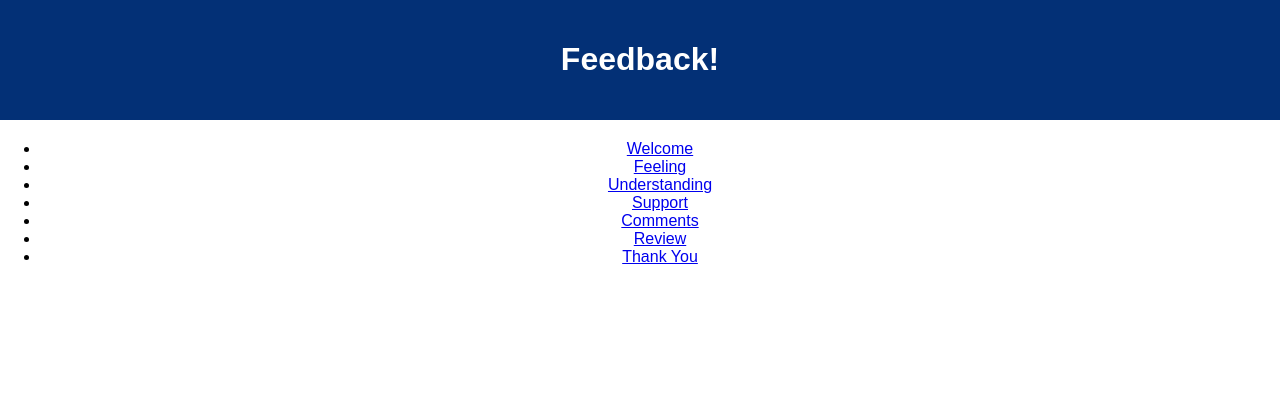
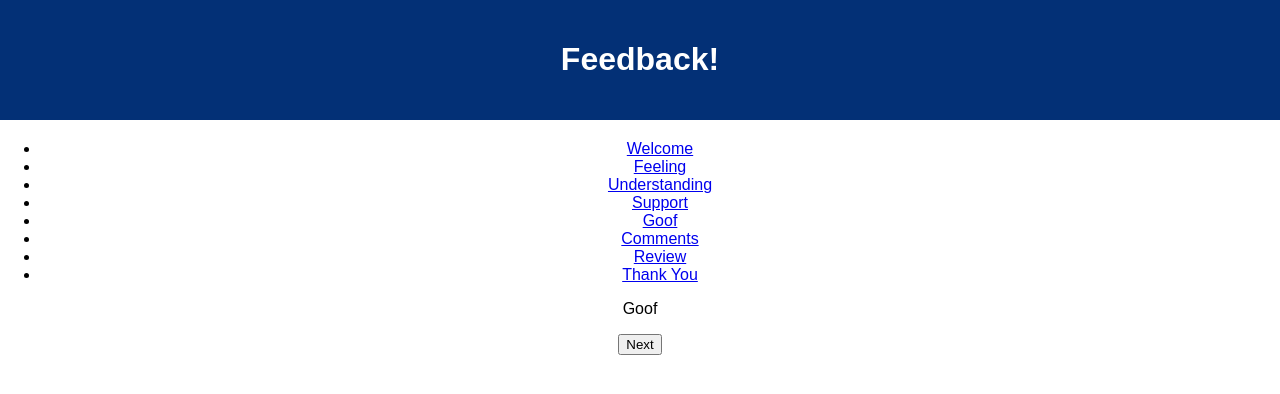
Before and after one commit to whoguy24/weekend-redux-feedback-loop, a React (Create React App) app: page /#/goof in a window 1280 px wide. Shown: the top 394 px of the page. Built offline with nearby package versions, Linux system fonts and the light colour scheme.

Commit message:
Added Goof component. Details TBD.

```diff
--- a/src/components/App/App.jsx
+++ b/src/components/App/App.jsx
@@ -14,6 +14,7 @@ import Welcome from '../Welcome/Welcome.jsx';
 import FeelingForm from '../FeelingForm/FeelingForm.jsx';
 import UnderstandingForm from '../UnderstandingForm/UnderstandingForm.jsx';
 import SupportForm from '../SupportForm/SupportForm.jsx';
+import Goof from '../Goof/Goof.jsx';
 import CommentsForm from '../CommentsForm/CommentsForm.jsx';
 import Review from '../Review/Review.jsx';
 import ThankYou from '../ThankYou/ThankYou.jsx';
@@ -44,6 +45,9 @@ function App() {
             <Link to="/support">Support</Link>
           </li>
           <li>
+            <Link to="/goof">Goof</Link>
+          </li>
+          <li>
             <Link to="/comments">Comments</Link>
           </li>
           <li>
@@ -59,6 +63,7 @@ function App() {
           <Route path="/feeling" element={<FeelingForm />} />
           <Route path="/understanding" element={<UnderstandingForm />} />
           <Route path="/support" element={<SupportForm />} />
+          <Route path="/goof" element={<Goof />} />
           <Route path="/comments" element={<CommentsForm />} />
           <Route path="/review" element={<Review />} />
           <Route path="/thank-you" element={<ThankYou />} />
--- /dev/null
+++ b/src/components/Goof/Goof.jsx
@@ -0,0 +1,31 @@
+/////////////////////////
+/// IMPORT COMPONENTS ///
+/////////////////////////
+
+import React from 'react';
+import { useNavigate } from 'react-router-dom';
+
+/////////////////////////////////
+/// DEFINE COMPONENT FUNCTION ///
+/////////////////////////////////
+
+function Goof () {
+
+    // Define Navigation for Button
+    const navigate = useNavigate();
+
+    // Handle Next Button
+    function goToNextPage() {
+        navigate('/comments');
+    };
+
+    return (
+        <div>
+            <p>Goof</p>
+            <button onClick={ goToNextPage }>Next</button>
+        </div>
+    )
+}
+
+// Export Component
+export default Goof;
```
